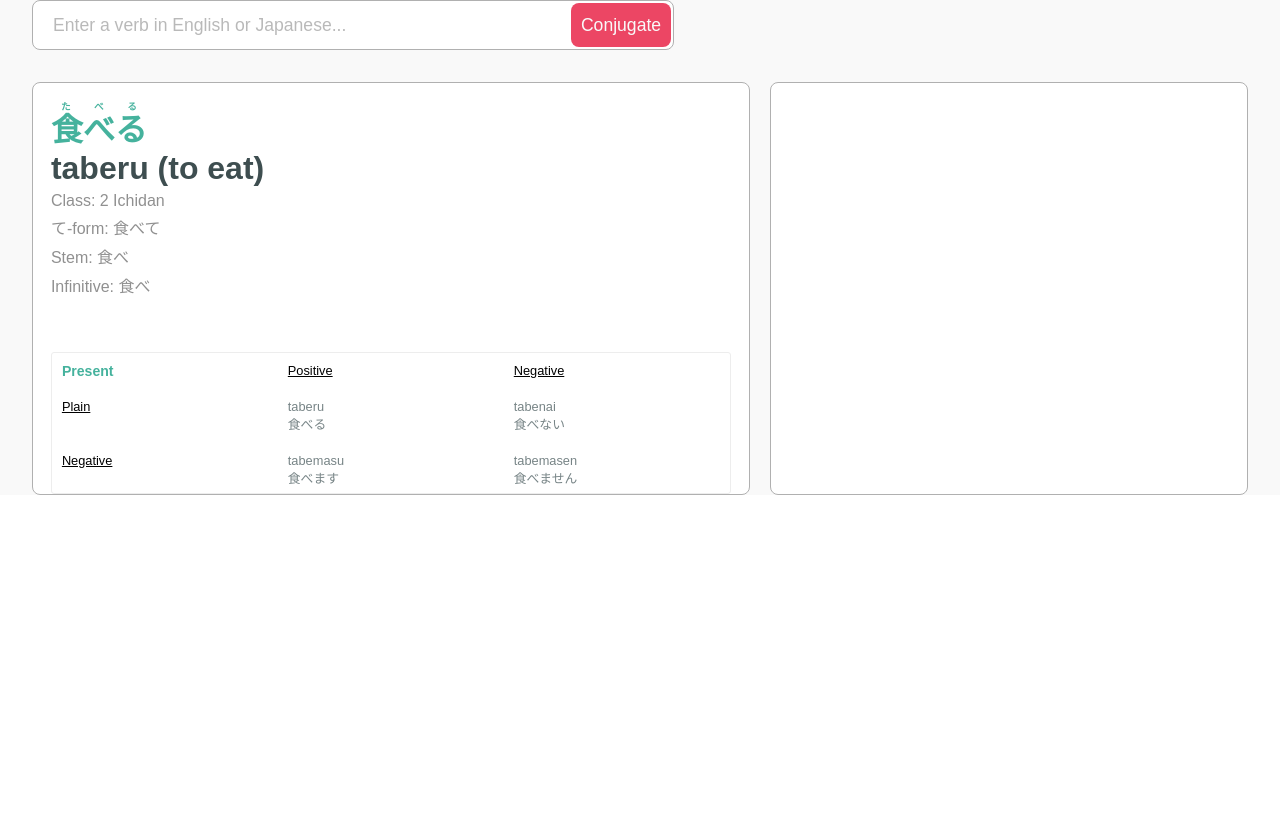
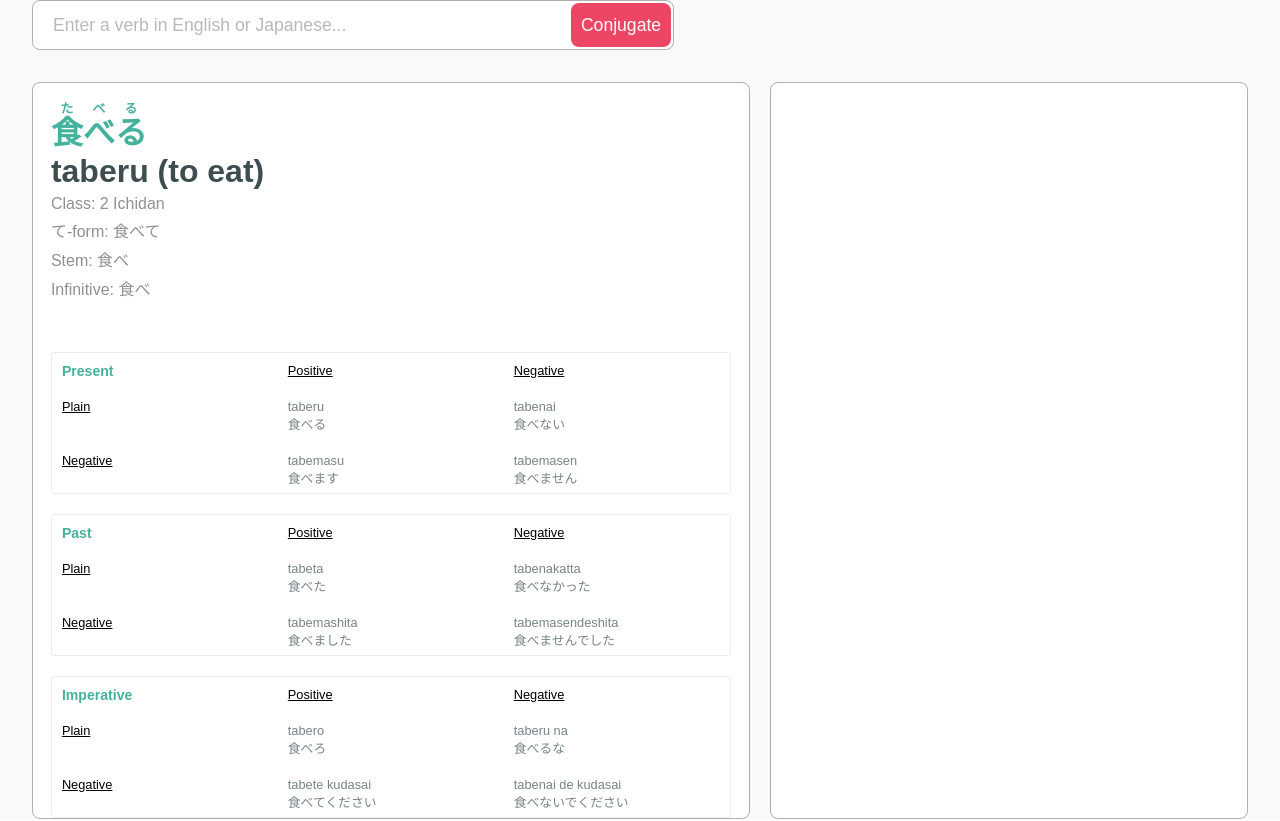
Before and after one commit to kkv263/jpnverbs, a React app: page /test in a window 1280 px wide. Before the commit the page ends 800 px from the top, so only its background shows below. Built offline with nearby package versions, Linux system fonts and the light colour scheme; a web font is replaced by a local one.

Commit message:
set up static logic layout

```diff
--- a/src/js/WordInstance.js
+++ b/src/js/WordInstance.js
@@ -22,6 +22,70 @@ class WordInstance extends Component {
   }
 
   render() {
+
+    const forms = [
+    { form: 'Present' ,
+      rplainp:'taberu',
+      hplainp:'食べる',
+      rplainn:'tabenai',
+      hplainn:'食べない',
+      rpolitep: 'tabemasu',
+      hpolitep: '食べます',
+      rpoliten: 'tabemasen',
+      hpoliten: '食べません'
+    },
+    { form: 'Past',
+      rplainp:'tabeta',
+      hplainp:'食べた',
+      rplainn:'tabenakatta',
+      hplainn:'食べなかった',
+      rpolitep: 'tabemashita',
+      hpolitep: '食べました',
+      rpoliten: 'tabemasendeshita',
+      hpoliten: '食べませんでした'
+    },
+  { form: 'Imperative',
+    rplainp:'tabero',
+    hplainp:'食べろ',
+    rplainn:'taberu na',
+    hplainn:'食べるな',
+    rpolitep: 'tabete kudasai',
+    hpolitep: '食べてください',
+    rpoliten: 'tabenai de kudasai',
+    hpoliten: '食べないでください'
+
+
+  } ];
+
+    const formsList = forms.map ( (forms) =>
+    <WordTable>
+      <WordCell>
+        <CellForm>{forms.form}</CellForm>
+      </WordCell>
+      <WordCell><CellHeader>Positive</CellHeader></WordCell>
+      <WordCell><CellHeader>Negative</CellHeader></WordCell>
+      <WordCell><CellHeader>Plain</CellHeader></WordCell>
+      <WordCell>
+        <p>{forms.rplainp}</p>
+        <p>{forms.hplainp}</p>
+      </WordCell>
+      <WordCell>
+        <p>{forms.rplainn}</p>
+        <p>{forms.hplainn}</p>
+      </WordCell>
+      <WordCell><CellHeader>Negative</CellHeader></WordCell>
+      <WordCell>
+        <p>{forms.rpolitep}</p>
+        <p>{forms.hpolitep}</p>
+      </WordCell>
+      <WordCell>
+        <p>{forms.rpoliten}</p>
+        <p>{forms.hpoliten}</p>
+      </WordCell>
+    </WordTable>
+
+    );
+
     return (
       <WIWrapper>
           <form onSubmit={this.handleSubmit}>
@@ -33,46 +97,14 @@ class WordInstance extends Component {
         <WordContainer>
           <WordWrapper>
             <WordTitleWrapper>
-              <WordHeader Color = "#45B29D"><ruby>食べる<rt style={{fontSize: '.3em'}}>たべる</rt></ruby></WordHeader>
+              <WordHeader Color = "#45B29D"><ruby>食べる<rt style={{fontSize: '.4em'}}>たべる</rt></ruby></WordHeader>
               <WordHeader Color = "#3E4E50">taberu (to eat)</WordHeader>
               <WordAttributes>Class: 2 Ichidan</WordAttributes>
               <WordAttributes>て-form: 食べて</WordAttributes>
               <WordAttributes>Stem: 食べ</WordAttributes>
               <WordAttributes>Infinitive: 食べ</WordAttributes>
             </WordTitleWrapper>
-            <WordTable>
-              <WordCell>
-                <CellForm>Present</CellForm>
-              </WordCell>
-              <WordCell>
-                <CellHeader>Positive</CellHeader>
-              </WordCell>
-              <WordCell>
-                <CellHeader>Negative</CellHeader>
-              </WordCell>
-              <WordCell>
-                <CellHeader>Plain</CellHeader>
-              </WordCell>
-              <WordCell>
-                <p>taberu</p>
-                <p>食べる</p>
-              </WordCell>
-              <WordCell>
-                <p>tabenai</p>
-                <p>食べない</p>
-              </WordCell>
-              <WordCell>
-                <CellHeader>Negative</CellHeader>
-              </WordCell>
-              <WordCell>
-                <p>tabemasu</p>
-                <p>食べます</p>
-              </WordCell>
-              <WordCell>
-                <p>tabemasen</p>
-                <p>食べません</p>
-              </WordCell>
-            </WordTable>
+            {formsList}
 
           </WordWrapper>
           <ExtraWrapper>
--- a/src/styles/WordInstance.style.js
+++ b/src/styles/WordInstance.style.js
@@ -35,7 +35,7 @@ border: 1px solid #b0b0b0;
 border-radius: 8px;
 background-color:white;
 display:grid;
-grid-template-rows: 1.75fr 1fr;
+grid-template-rows: 1.75fr 1fr 1fr 1fr;
 grid-row-gap: 20px;
 `
 
```
